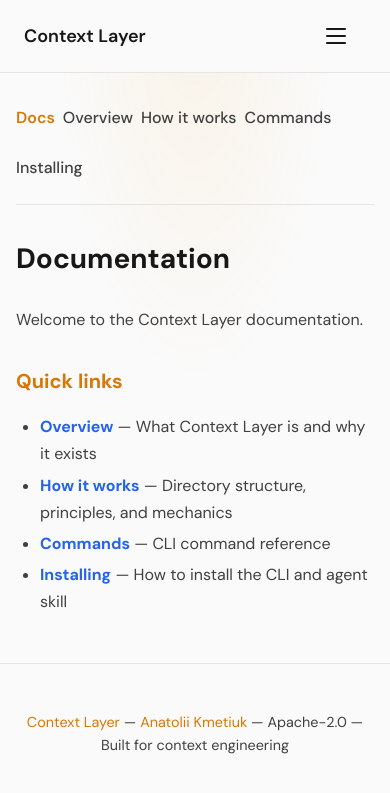
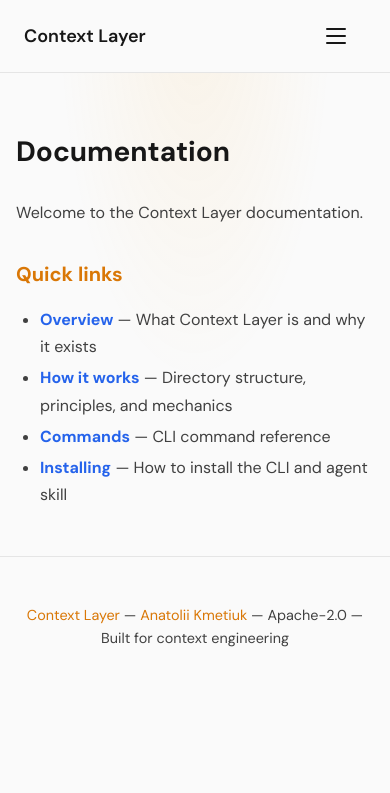
Before and after one commit to anatoliykmetyuk/ctxlayer, a Jekyll site: the page built from website/docs/index.md, in a window 390 px wide. Shown: the top 793 px of the page. Built offline with Jekyll 4.4.1, drawn with Linux system fonts in a browser that asks for light colours.

Commit message:
Fixed docs navigation

```diff
--- a/website/_layouts/docs.html
+++ b/website/_layouts/docs.html
@@ -13,24 +13,17 @@
 <body class="docs-page">
   <a href="#main" class="skip-link">Skip to main content</a>
 
-  <header class="header">
+  <header class="header docs-header">
     <a href="{{ '/' | relative_url }}" class="header-logo">Context Layer</a>
-    <button class="nav-toggle" aria-label="Toggle navigation" aria-expanded="false" aria-controls="nav-menu">
+    <button class="docs-nav-toggle" aria-label="Toggle docs navigation" aria-expanded="false" aria-controls="docs-nav-menu">
       <span class="nav-toggle-bar"></span>
       <span class="nav-toggle-bar"></span>
       <span class="nav-toggle-bar"></span>
     </button>
-    <nav id="nav-menu" class="nav-menu" aria-label="Main">
-      <a href="{{ '/' | relative_url }}#solution">Solution</a>
-      <a href="{{ '/' | relative_url }}#how-it-works">How it works</a>
-      <a href="{{ '/' | relative_url }}#quick-start">Quick start</a>
-      <a href="{{ '/docs/' | relative_url }}">Docs</a>
-      <a href="https://github.com/anatoliykmetyuk/ctxlayer" target="_blank" rel="noopener noreferrer">GitHub</a>
-    </nav>
   </header>
 
   <div class="docs-layout">
-    <aside class="docs-sidebar" aria-label="Docs navigation">
+    <aside id="docs-nav-menu" class="docs-sidebar" aria-label="Docs navigation">
       <nav class="docs-nav">
         <a href="{{ '/docs/' | relative_url }}" class="docs-nav-link {% if page.url == '/docs/' or page.url == '/docs/index.html' %}active{% endif %}">Docs</a>
         <a href="{{ '/docs/overview.html' | relative_url }}" class="docs-nav-link {% if page.url contains 'overview' %}active{% endif %}">Overview</a>
--- a/website/style.css
+++ b/website/style.css
@@ -1341,6 +1341,10 @@
 }
 
 /* Docs layout */
+.docs-header .docs-nav-toggle {
+  display: none;
+}
+
 .docs-layout {
   display: flex;
   gap: 2rem;
@@ -1441,6 +1445,48 @@
 }
 
 @media (max-width: 768px) {
+  .docs-header .docs-nav-toggle {
+    display: flex;
+    flex-direction: column;
+    justify-content: center;
+    gap: 5px;
+    width: 2.5rem;
+    height: 2.5rem;
+    padding: 0;
+    margin-left: auto;
+    background: transparent;
+    border: none;
+    cursor: pointer;
+    color: var(--text);
+    border-radius: 0.25rem;
+  }
+
+  .docs-header .docs-nav-toggle:hover,
+  .docs-header .docs-nav-toggle:focus-visible {
+    color: var(--warm);
+  }
+
+  .docs-header .docs-nav-toggle .nav-toggle-bar {
+    display: block;
+    width: 1.25rem;
+    height: 2px;
+    background: currentColor;
+    border-radius: 1px;
+    transition: transform 0.2s, opacity 0.2s;
+  }
+
+  .docs-header .docs-nav-toggle[aria-expanded="true"] .nav-toggle-bar:nth-child(1) {
+    transform: translateY(7px) rotate(45deg);
+  }
+
+  .docs-header .docs-nav-toggle[aria-expanded="true"] .nav-toggle-bar:nth-child(2) {
+    opacity: 0;
+  }
+
+  .docs-header .docs-nav-toggle[aria-expanded="true"] .nav-toggle-bar:nth-child(3) {
+    transform: translateY(-7px) rotate(-45deg);
+  }
+
   .docs-layout {
     flex-direction: column;
     padding: 1.5rem 1rem 2rem;
@@ -1448,14 +1494,36 @@
 
   .docs-sidebar {
     width: 100%;
+    max-height: 0;
+    overflow: hidden;
+    opacity: 0;
+    transition: max-height 0.3s, opacity 0.2s;
+    background: var(--bg);
     border-bottom: 1px solid var(--border);
-    padding-bottom: 1rem;
+    box-shadow: 0 4px 12px rgba(0, 0, 0, 0.3);
+  }
+
+  .docs-sidebar.is-open {
+    max-height: 80vh;
+    opacity: 1;
+    overflow-y: auto;
+    padding: 1rem;
+    padding-top: 0;
+    margin-bottom: 1rem;
   }
 
   .docs-nav {
-    flex-direction: row;
-    flex-wrap: wrap;
-    gap: 0.5rem;
+    flex-direction: column;
+    gap: 0;
+  }
+
+  .docs-nav-link {
+    padding: 0.75rem 1rem;
+    border-radius: 0.25rem;
+  }
+
+  .docs-nav-link:hover {
+    background: var(--bg-surface);
   }
 }
 
```
Also changed, not shown: other parts of website/_layouts/docs.html (+10 -10 lines).
